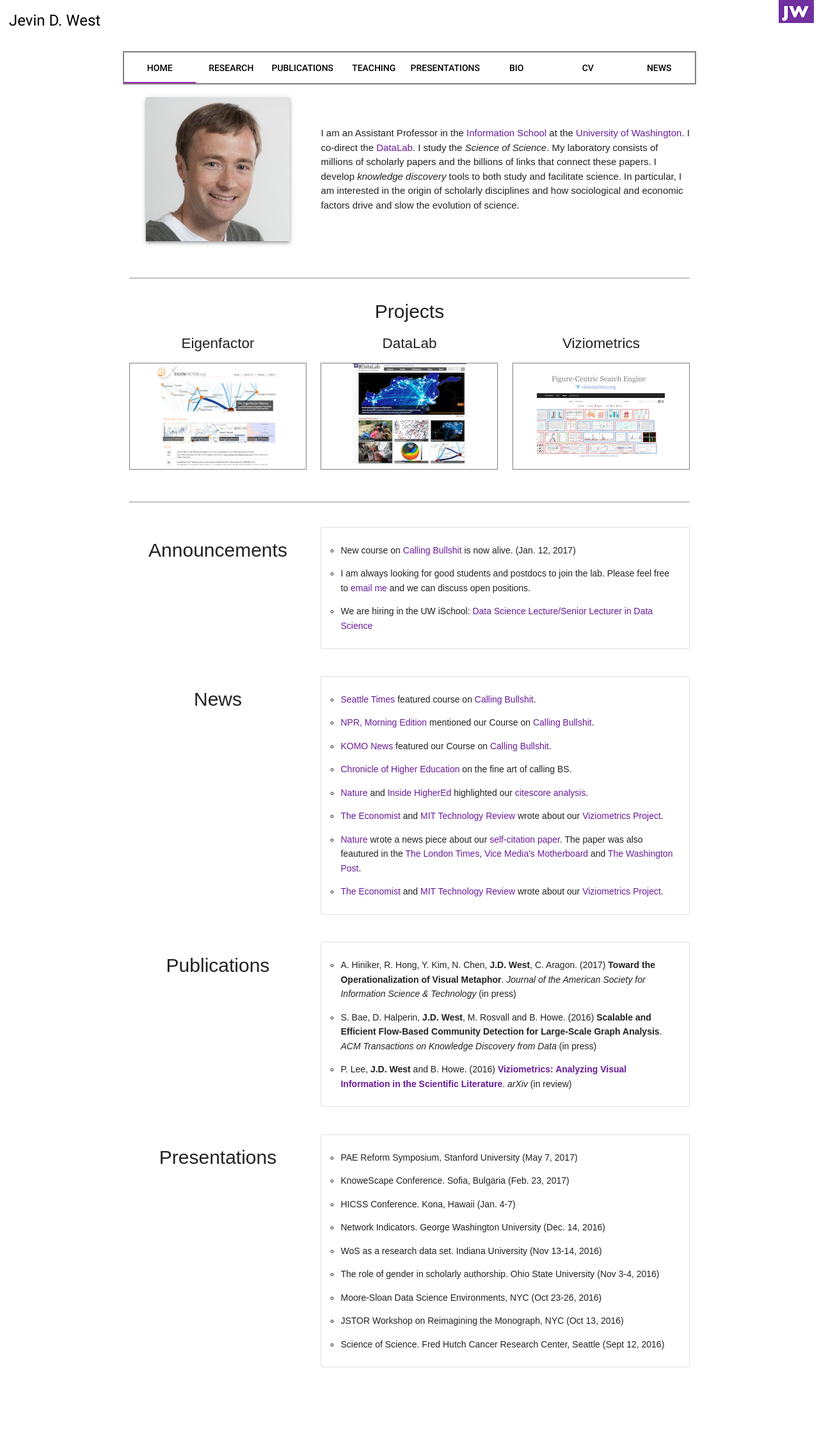
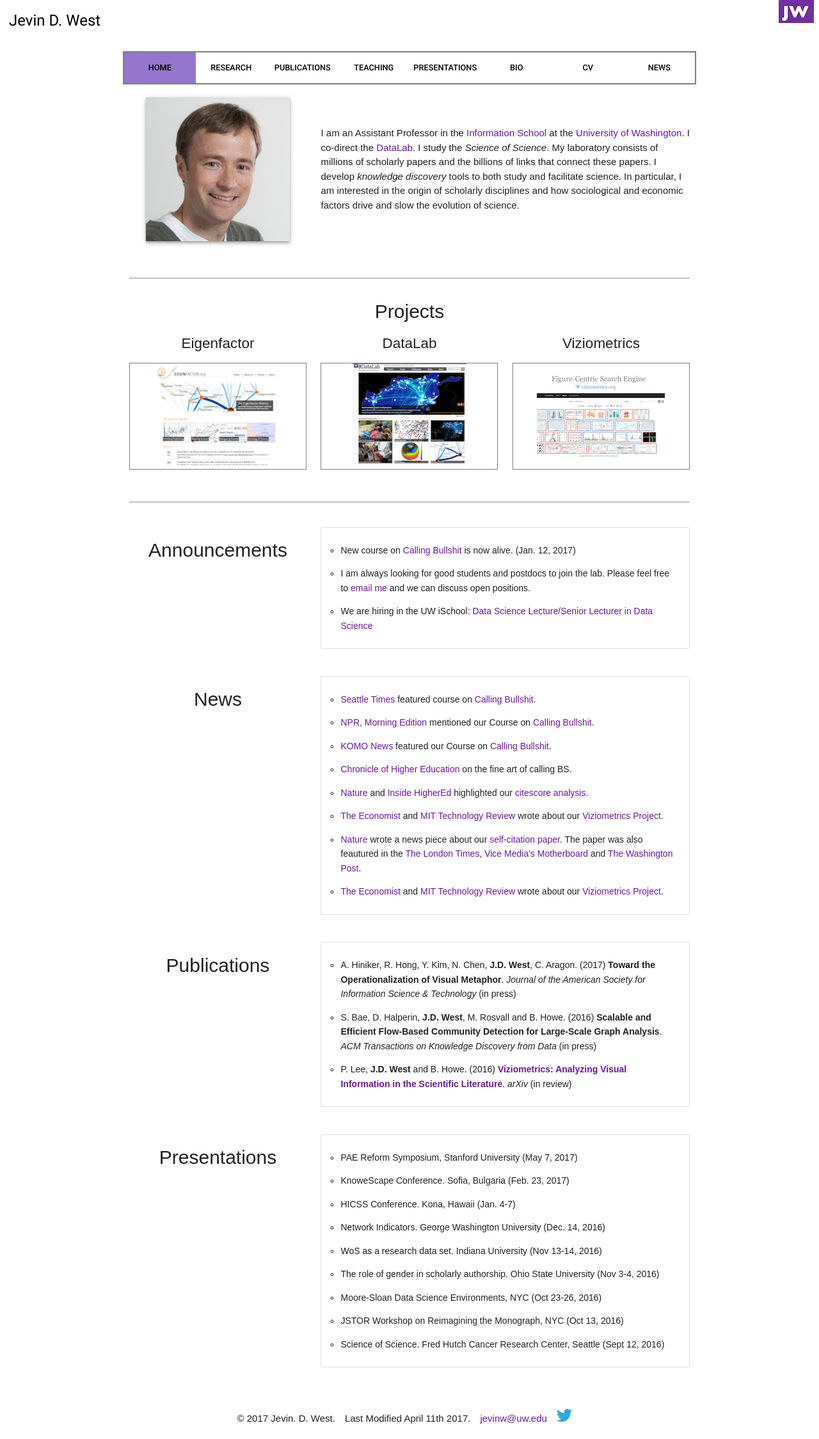
Before and after one commit to FXStrato/jevinsite, a React (Create React App) app: page / in a window 1280 px wide. Shown: the whole page at 64% size. Before the commit the page ends 2172 px from the top, so only its background shows below. Built offline with nearby package versions, Linux system fonts and the light colour scheme; what react-tap-event-plugin would draw is missing.

Commit message:
Working on jevin changes

```diff
--- a/src/App.js
+++ b/src/App.js
@@ -5,9 +5,10 @@ import {AppBar, Drawer, MenuItem, Tabs, Tab} from 'material-ui';
 import MuiThemeProvider from 'material-ui/styles/MuiThemeProvider';
 import getMuiTheme from 'material-ui/styles/getMuiTheme';
 import _ from 'lodash';
-import {purple500, blueGrey100} from 'material-ui/styles/colors';
+import {purple500, deepPurple300} from 'material-ui/styles/colors';
 import {drawerLinks} from './Data';
 import JWBanner from './img/jw.png';
+import twitterIcon from './img/twitter.jpg';
 
 
 //Put navigation here if a constant menu is wanted
@@ -49,17 +50,22 @@ class App extends Component {
     let path = hashHistory.getCurrentLocation().pathname;
     if(path === link) {
       if(hashHistory.getCurrentLocation().pathname !== '/' && link === '/') return {color: '#000'};
-      return {backgroundColor: blueGrey100, color: '#000'};
+      return {backgroundColor: deepPurple300, color: '#000'};
     } else {
       return {color: '#000'};
     }
   }
 
   render() {
-    const tabStyle = {
+    const regularTabStyle = {
       backgroundColor: '#fff',
+      color: '#000',
+    };
+
+    const activeTabStyle = {
+      backgroundColor: deepPurple300,
       color: '#000'
-    };
+    }
 
     let drawerlinks = _.map(drawerLinks.toArray(), (elem, index) => {
       let activeStyle = this.handleActiveLink(elem.link);
@@ -70,8 +76,11 @@ class App extends Component {
 
     let tablinks = _.map(drawerLinks.toArray(), (elem, index) => {
       let value = elem.body.toLowerCase();
+      let tabStyle;
+      if(this.handleActiveLink(elem.link).backgroundColor) tabStyle = activeTabStyle;
+      else tabStyle = regularTabStyle;
       return (
-        <Tab key={'tablink-' + index} style={tabStyle} value={value} onActive={() => this.handleActive(elem.link)} data-route={elem.link} label={elem.body} />
+        <Tab key={'tablink-' + index} style={tabStyle} className="tab-header" value={value} onActive={() => this.handleActive(elem.link)} data-route={elem.link} label={elem.body} />
       )
     });
     return (
@@ -94,7 +103,7 @@ class App extends Component {
                 <MuiThemeProvider muiTheme={getMuiTheme()}>
                   <Tabs className="hide-on-med-and-down"
                     id="nav-tabs"
-                    inkBarStyle={{backgroundColor: purple500}}
+                    inkBarStyle={{backgroundColor: purple500, display: 'none'}}
                     style={{border: 'solid 2px grey'}}
                     value={this.state.activeTab}>
                     {tablinks}
@@ -109,7 +118,7 @@ class App extends Component {
                 docked={false}
                 onRequestChange={(open) => this.setState({open})}
               >
-                <div style={{height: 64, backgroundColor: '#4A148C'}}></div>
+                <div style={{height: 61, backgroundColor: '#4A148C'}}></div>
                 {drawerlinks}
               </Drawer>
             </MuiThemeProvider>
@@ -118,8 +127,15 @@ class App extends Component {
         <main>
           {this.props.children}
         </main>
-        <footer>
-
+        <footer className="center-align">
+          <div className="footer-copyright">
+            <div className="container">
+              <span className="footer-separator">© 2017 Jevin. D. West.</span>
+              <span className="footer-separator">Last Modified April 11th 2017.</span>
+              <span className="footer-separator"><a href="mailto:jevinw@uw.edu">jevinw@uw.edu</a></span>
+              <span className="footer-separator"><a href="https://twitter.com/jevinwest" target="_blank"><img src={twitterIcon} alt="twitter: @jevinwest" title="twitter: @jevinwest" className="responsive-img" style={{height: 20}}/></a></span>
+            </div>
+          </div>
         </footer>
       </div>
     );
--- a/src/Publications.js
+++ b/src/Publications.js
@@ -34,14 +34,14 @@ class Publications extends Component {
             ''
           }
           {elem.abstract && elem.bibTex ?
-            <Collapsible popout={true}>
+            <Collapsible popout={true} className="collapsible-remove-border">
               {elem.abstract &&
-                <CollapsibleItem header="Abstract">
+                <CollapsibleItem header="Abstract" className="z-depth-0">
                   {elem.abstract}
                 </CollapsibleItem>
               }
               {elem.bibTex &&
-                <CollapsibleItem header="BibTex">
+                <CollapsibleItem header="BibTex" className="z-depth-0">
                   {elem.bibTex}
                 </CollapsibleItem>
               }
--- a/src/index.css
+++ b/src/index.css
@@ -3,6 +3,18 @@ body {
     padding: 0;
     font-family: sans-serif;
     font-weight: 500;
+    display: flex;
+    min-height: 100vh;
+    flex-direction: column;
+}
+
+main {
+  flex: 1 0 auto;
+}
+
+footer {
+  margin-top: 50px;
+  margin-bottom: 20px;
 }
 
 h1 {
@@ -64,6 +76,10 @@ a:hover {
   margin-bottom: 15px;
 }
 
+.footer-separator {
+  margin-right: 15px;
+}
+
 @keyframes presentation-color {
     from {
         color: #006064;
@@ -119,6 +135,14 @@ a:hover {
     fill: black !important;
 }
 
+.tab-header>div {
+  font-size: 0.85rem !important;
+}
+
+.collapsible-header {
+  border-bottom: none !important;
+}
+
 @media only screen and (max-width: 992px) {
     header, main, footer {
         padding-left: 0 !important;
```
Also changed, not shown: src/Data.js.
